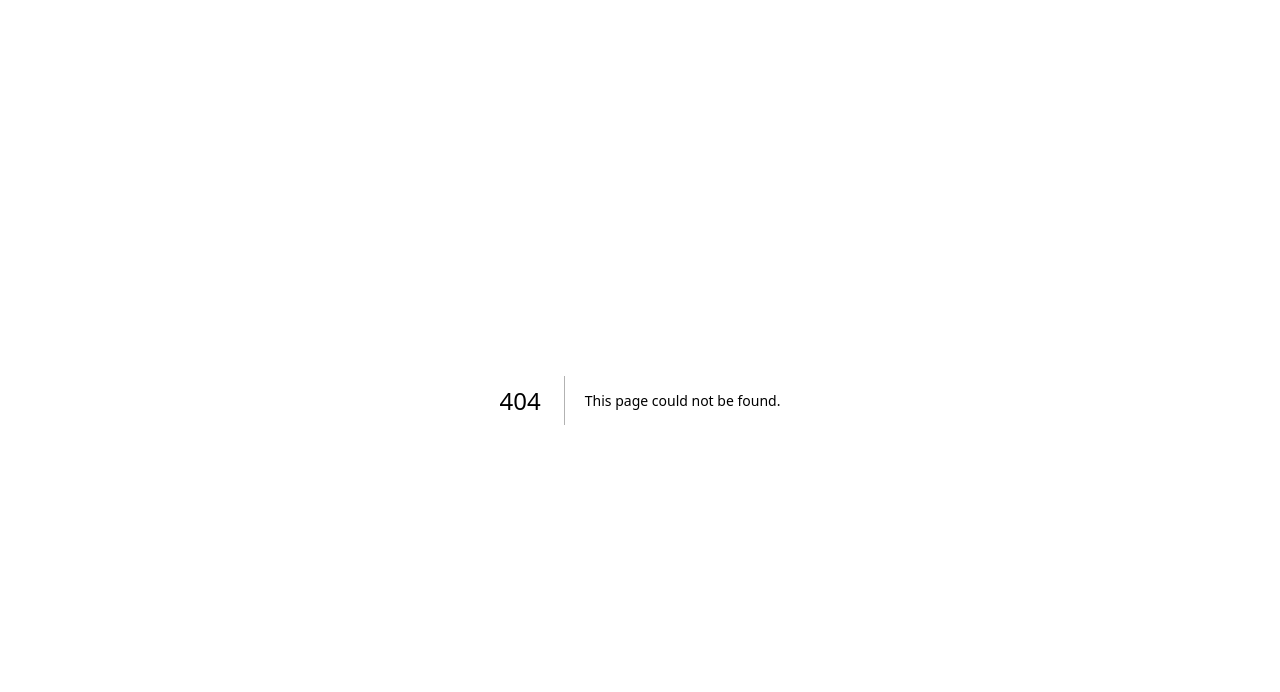
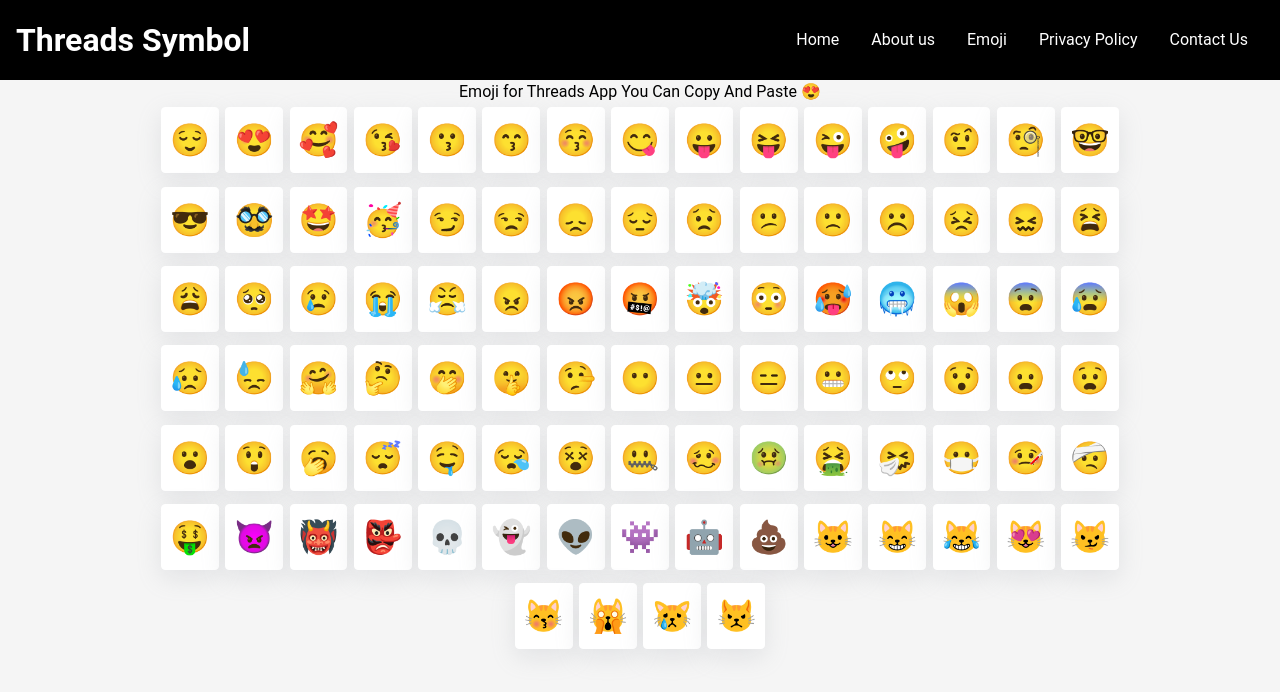
Before and after one commit to manisharoracode/symbol, a Next.js app: page /emoji in a window 1280 px wide. Before the commit this address had no page. Shown: the top 692 px of the page. Built offline with nearby package versions, Linux system fonts and the light colour scheme.

Commit message:
new push

```diff
--- /dev/null
+++ b/src/app/Coponent/Symbols.js
@@ -0,0 +1,3 @@
+export const symbolList = [' 〵(^ o ^)〴', '(•`益´•)', '(ꈍ‿ꈍ)', '(╯︿╰)', '( ͡ӫ ³ ͡ӫ)つ🌹', '(‿!‿) ԅ(≖ڡ ≖ԅ)', '(˵´•‿•`˵ ⑅)', '(╯д╰)', '(๏ᆺ๏υ)', '╲〘♥‿♥〙〴', '╚(″⚈ᴗ⚈)╗', '┴┬┴|_•`)', '(ಠ_ಠ)', '(ಠ_ಠ)', '♥Lᵒᵛᵉᵧₒᵤ(′◡‵๑)', '(⚆_⚆)', '(ఠꍓఠ)', '(⚈ᴥ⚈)', 'Σd(˘‿˘๑)', '( ≖౪≖ )凸', '(∩ ⌣̀‸⌣́)', '⠒̫⃝*｡೨⋆*✩', '✯ℋᵅᵖᵖᵞ ℬⁱʳᵗᑋᵈᵃᵞ✯', '(๑꒡ᴗ꒡๑)', '(◍Ő◡Ő)💅🏻', '( ≚ᄌ≚ )>⌐■-■', '─=≡Σᕕ(⩺ω⩹)ᕗ', '(∶__∶)', '___〆(´•‿‿•`)', '(◣◞◢ )', 'd(◎˽◎)b', '(⚆ ̫ ⚆)', 'ヘ(꒪ཀ´꒪ヘ)', '__( ͡~ ͜ʖ ͡°)__', '( ◎ ﹏ ◎ )', '（ 人´•ꞈ•`)', '(-̀╯⌓╰-́)', '(-̀╯⌓╰-́)', '( ͝סּ ͜ʖ͡סּ)', 'O(ȏ ﻌ ȏ)O', '(⚈₋₍⚈)', '(⚈₋₍⚈)', '( ´•ᗨ•`)っ ♡', '(っ⇀__↼ ς)', '(◔_◔)', '(ɔˆ ³(ˆᴗˆ✿c)', '( ͝סּ ͜ʖ͡סּ)', '(っ´• ڡ •`ς)', '( • )( • )', '/|\⎠⎝( ;,;)⎠⎝/|\'', '(◡ _ ◡ ✿)', 'ᕦ(´•㇁•`)ᕤ', '〵(＾０＾)〴', '(❀´•‿•`❀)', '(ꈍoꈍ✿)', 'Ｈａｐｐｙ Ｂｉｒｔｈｄａｙ', '(〝^ω^)ノ', '♒((⇀╭╮↼))♒', '(¬ ºཀ´°)¬', '◥(◎ᵥᵥ◎)◤', '(✿ ꈍ‿ꈍ)', 'ψ(｀∇´)ψ', '(／⩾ ω＼)', '（//◉_◉//)', '｡◕ ᴗ ◕｡', '💤(｡-‿-｡)💤', '✽-(⩾∀⩽)/✽', '(ง •`⎽´•)ง', '(:˒ ▓▓', '( i_i)＼(^‿^ )', '（´﹏｀;）', '( ˘ڡ˘)', '(✖_✖)', 'ଘ(੭ˊᵕˋ)੭', '║█║▌║█║▌│║▌║▌█║', '(҂‾ ▵‾)︻デ═一 (˚▽˚’!)/', '╭∩╮（︶_︶）╭∩╮', '♪ﾟ+.ｏ(‘v`★)Α ｈαρρψ ηεｗ ψεαγ (★’v`)♪ﾟ+.ｏ', 'ϞϞ(๑⚈ ․̫ ⚈๑)∩', 'ᗒ෴ᗕ', '_(◉ ཀ ◉」∠)_', '( ●__●)', '٩(ˊ〇ˋ″)و', '┗(⩺ᆺ⩹ ;)┛', '(˘ʃƪ˘)', '𝓖𝓸𝓸𝓭 𝓜𝓸𝓻𝓷𝓲𝓷𝓰', '༼(⌐■ʖ̯■)༽', '(ꗞ _ ꗞ)', '(´•。•`｡)&gt;☕', '»-(¯`·.·´¯)-&gt;Text&lt;-(¯`·.·´¯)-«', '♡ᵗʱᵃᵑᵏઽ( ื▿ ืʃƪ)', 'ℒℴѵℯ(♥ω♥｡)', '✉︎(･ ⌣ ･✿)',];
+
+export const HeartList = [ '♥','♡','❥','❣'];
--- a/src/app/Coponent/navbar.js
+++ b/src/app/Coponent/navbar.js
@@ -3,6 +3,7 @@ import Link from 'next/link';
 import Image from "next/image";
 import About from '../about/page';
 import PrivacyPolicy from '../privacyPolicy/page';
+import EmojiContainer from '../emoji/page';
 
 
 const NavbarHeader = ()=>{
@@ -15,7 +16,7 @@ const NavbarHeader = ()=>{
         <link rel="icon" href="/favicon.ico" />
       </Head>
       <nav className="main-navbar flex items-center sticky flex-wrap bg-white shadow-sm">
-  <a className='logo'>Threads Symbol</a>
+  <a className='logo' href="https://threadsymbol.link/">Threads Symbol</a>
       <div
         className="navbar-menu inline-flex text-white p-3 rounded lg:hidden text-slate-600 ml-auto outline-none"
 
@@ -29,6 +30,9 @@ const NavbarHeader = ()=>{
           </Link>
           <Link href="/about" className="lg:inline-flex lg:w-auto w-full px-5 py-2 rounded text-black font-medium items-center justify-center hover:bg-slate-500 hover:text-white">
              About us
+          </Link>
+          <Link href="/emoji" className="lg:inline-flex lg:w-auto w-full px-5 py-2 rounded text-black font-medium items-center justify-center hover:bg-slate-500 hover:text-white">
+            Emoji
           </Link>
           <Link href="/privacyPolicy" className="lg:inline-flex lg:w-auto w-full px-5 py-2 rounded text-black font-medium items-center justify-center hover:bg-slate-500 hover:text-white">
 
--- a/src/app/about/page.js
+++ b/src/app/about/page.js
@@ -7,7 +7,7 @@ const About = () => {
       <NavbarHeader />
       <div className='container'>
             <h1>About Us</h1>
-            <p>Hello, Dear friends, Welcome to Copy the Symbol and Emoji for Thread also, we are happy you want to know something more about our site</p>
+            <p>Hello, Dear friends, Welcome to Copy the <Link></Link>Symbol and Emoji for Thread also, we are happy you want to know something more about our site</p>
             <p>So, basically, nowadays people are more dependent on online products and services that’s why we also, take forward a step to help you.</p>
             <p>Our first wish is to provide you with a better solution to solve your problem. So, kindly if you don’t get any solution then mention it in the comment section.</p>
             <p>Also, we are trying to provide fresh & latest content that provides you ideas about all updated information that’s happening in the world.</p>
--- /dev/null
+++ b/src/app/emoji/emojiContext.js
@@ -0,0 +1,25 @@
+"use client"
+const EmojiContext = ()=>{
+    const emoji = [
+        '😌', '😍', '🥰', '😘', '😗', '😙', '😚', '😋', '😛', '😝', '😜', '🤪', '🤨', '🧐', '🤓', '😎', '🥸', '🤩', '🥳', '😏', '😒', '😞', '😔', '😟', '😕', '🙁', '☹️', '😣', '😖', '😫', '😩', '🥺', '😢', '😭', '😤', '😠', '😡', '🤬', '🤯', '😳', '🥵', '🥶', '😱', '😨', '😰', '😥', '😓', '🤗', '🤔', '🤭', '🤫', '🤥', '😶', '😐', '😑', '😬', '🙄', '😯', '😦', '😧', '😮', '😲', '🥱', '😴', '🤤', '😪', '😵', '🤐', '🥴', '🤢', '🤮', '🤧', '😷', '🤒', '🤕', '🤑', '👿', '👹', '👺', '💀', '👻', '👽', '👾', '🤖', '💩', '😺', '😸', '😹', '😻', '😼', '😽', '🙀', '😿', '😾',
+       ];
+
+       function handleSymbolClick(symbolItem) {
+        navigator.clipboard.writeText(symbolItem);
+     }
+    return(
+        <>
+         <h1>Emoji for Threads App You Can Copy And Paste 😍</h1>
+         <div className="flex">
+            {
+               emoji.map((symbolItem) => (<span key={symbolItem} className='symbol-size' onClick={() => handleSymbolClick(symbolItem)}>
+                  {symbolItem}
+               </span>))
+            }
+         </div>
+
+        </>
+    )
+}
+
+export default EmojiContext;
--- /dev/null
+++ b/src/app/emoji/page.js
@@ -0,0 +1,17 @@
+import NavbarHeader from "../Coponent/navbar";
+
+const { default: EmojiContext } = require("./emojiContext")
+
+
+const EmojiContainer= ()=>{
+    return (
+        <>
+          <NavbarHeader />
+            <div className='container'>
+        <EmojiContext />
+        </div>
+        </>
+    )
+}
+
+export default EmojiContainer;
--- a/src/app/globals.css
+++ b/src/app/globals.css
@@ -94,3 +94,10 @@ p {
     padding: 0 0.3rem;
   }
 }
+
+.logo {
+  font-size: 2rem;
+  font-weight: 600;
+  text-decoration: none;
+  color: #fff;
+}
--- a/src/app/page.js
+++ b/src/app/page.js
@@ -9,6 +9,7 @@ export default function Home() {
       <Navbar />
       <div className='container'>
       <ThreadSymbol />
+
       </div>
     </main>
   )
--- a/src/app/privacyPolicy/page.js
+++ b/src/app/privacyPolicy/page.js
@@ -7,7 +7,7 @@ const PrivacyPolicy = () => {
             <div className='container'>
                 <h1>Privacy Policy for thread symbol</h1>
 
-                <p>At thread symbol, accessible from https://threadsymbol.link/, one of our main priorities is the privacy of our visitors. This Privacy Policy document contains types of information that is collected and recorded by thread symbol and how we use it.</p>
+                <p>At thread symbol, accessible from <a href="https://threadsymbol.link/">ThreadSymbol</a>, one of our main priorities is the privacy of our visitors. This Privacy Policy document contains types of information that is collected and recorded by thread symbol and how we use it.</p>
 
                 <p>If you have additional questions or require more information about our Privacy Policy, do not hesitate to contact us.</p>
 
```
Also changed, not shown: src/app/threadSymbol/content.js (+10 -1 lines), src/app/threadSymbol/page.js (+13 -4 lines), public/Text-Faces-for-threads-App.webp (added), src/app/page.module.css (line endings or trailing spaces).
